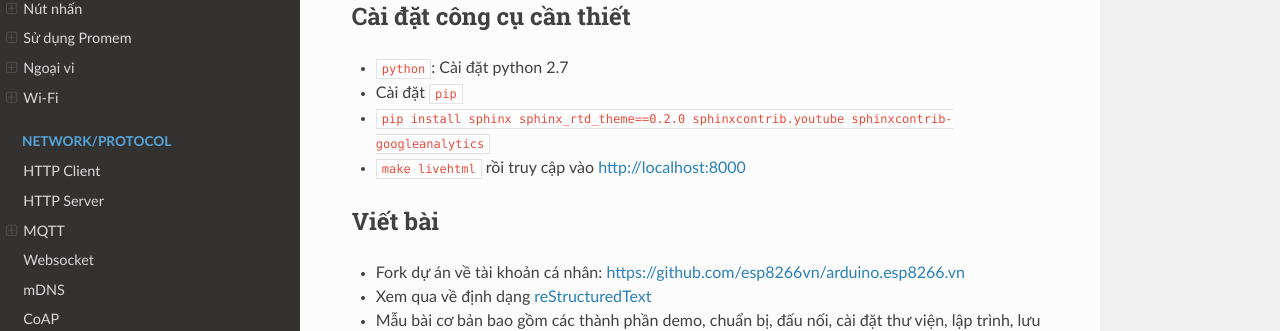
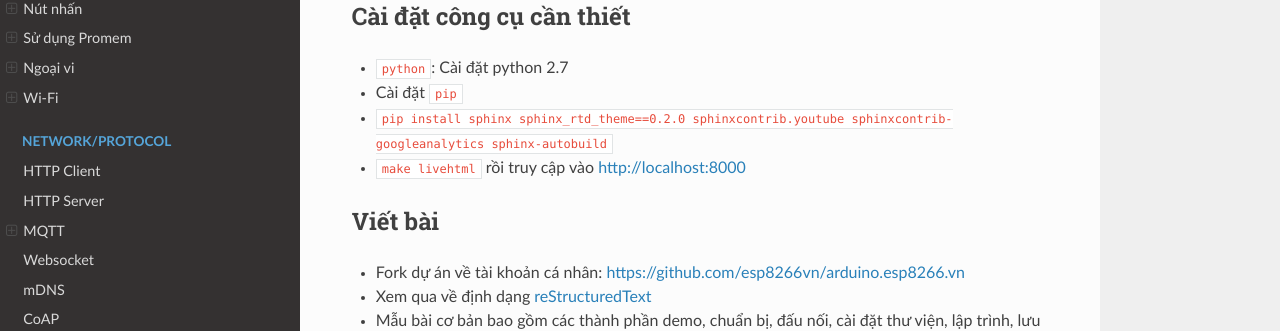
Before and after one commit to esp8266vn/arduino.esp8266.vn, a Sphinx documentation site: the page built from docs/contributing.rst, in a window 1280 px wide and 1082 px high. Shown: the part 160-491 px from the top of the window. Built offline with Sphinx 7.4.7 and the Read the Docs theme 2.0.0, drawn with Linux system fonts in a browser that asks for light colours.

Commit message:
add install sphinx autobuild

```diff
--- a/docs/contributing.rst
+++ b/docs/contributing.rst
@@ -5,7 +5,7 @@ Cài đặt công cụ cần thiết
 =========================
 * ``python``: Cài đặt python 2.7
 * Cài đặt ``pip``
-* ``pip install sphinx sphinx_rtd_theme==0.2.0 sphinxcontrib.youtube sphinxcontrib-googleanalytics``
+* ``pip install sphinx sphinx_rtd_theme==0.2.0 sphinxcontrib.youtube sphinxcontrib-googleanalytics sphinx-autobuild``
 * ``make livehtml`` rồi truy cập vào http://localhost:8000
 
 Viết bài
```
